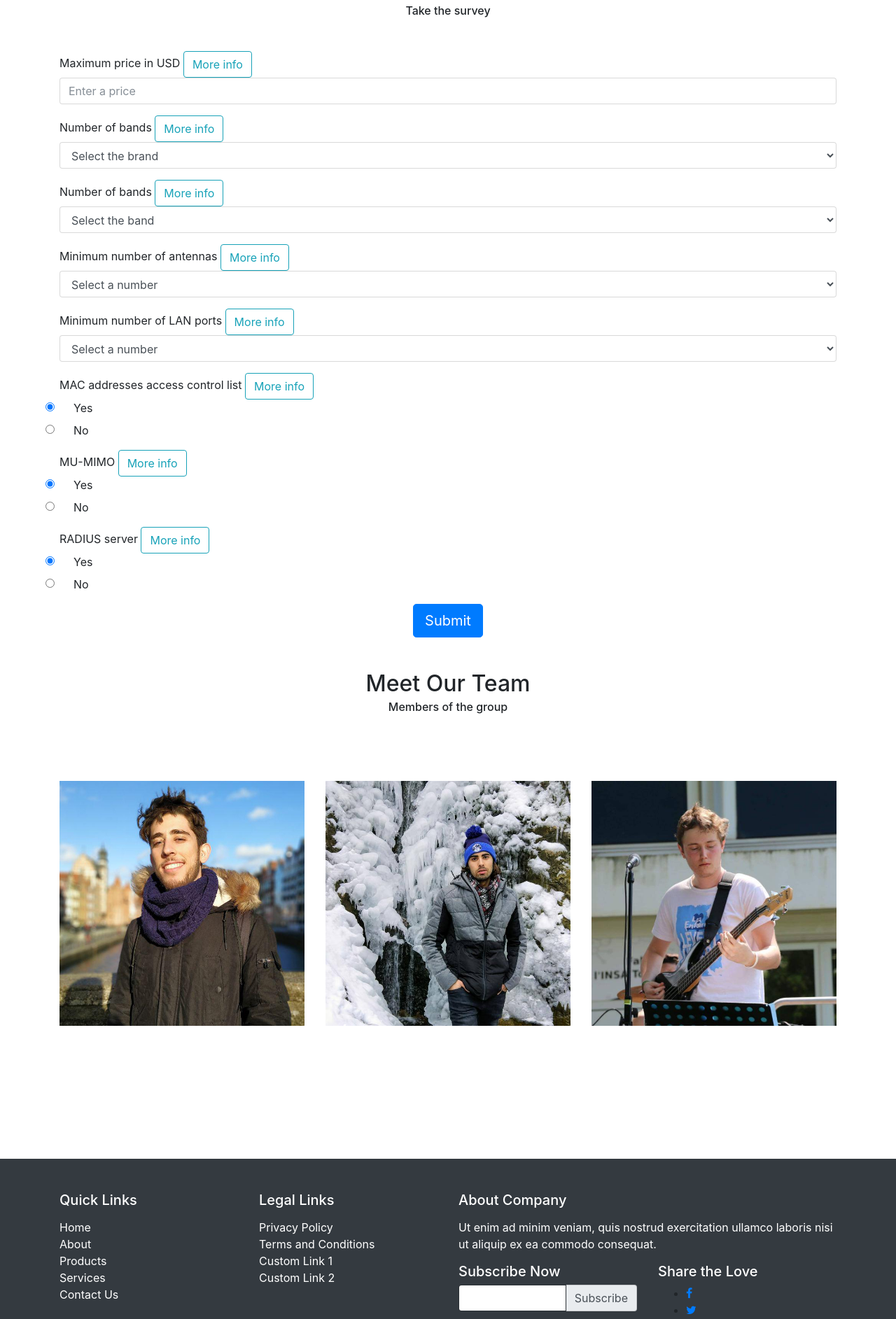
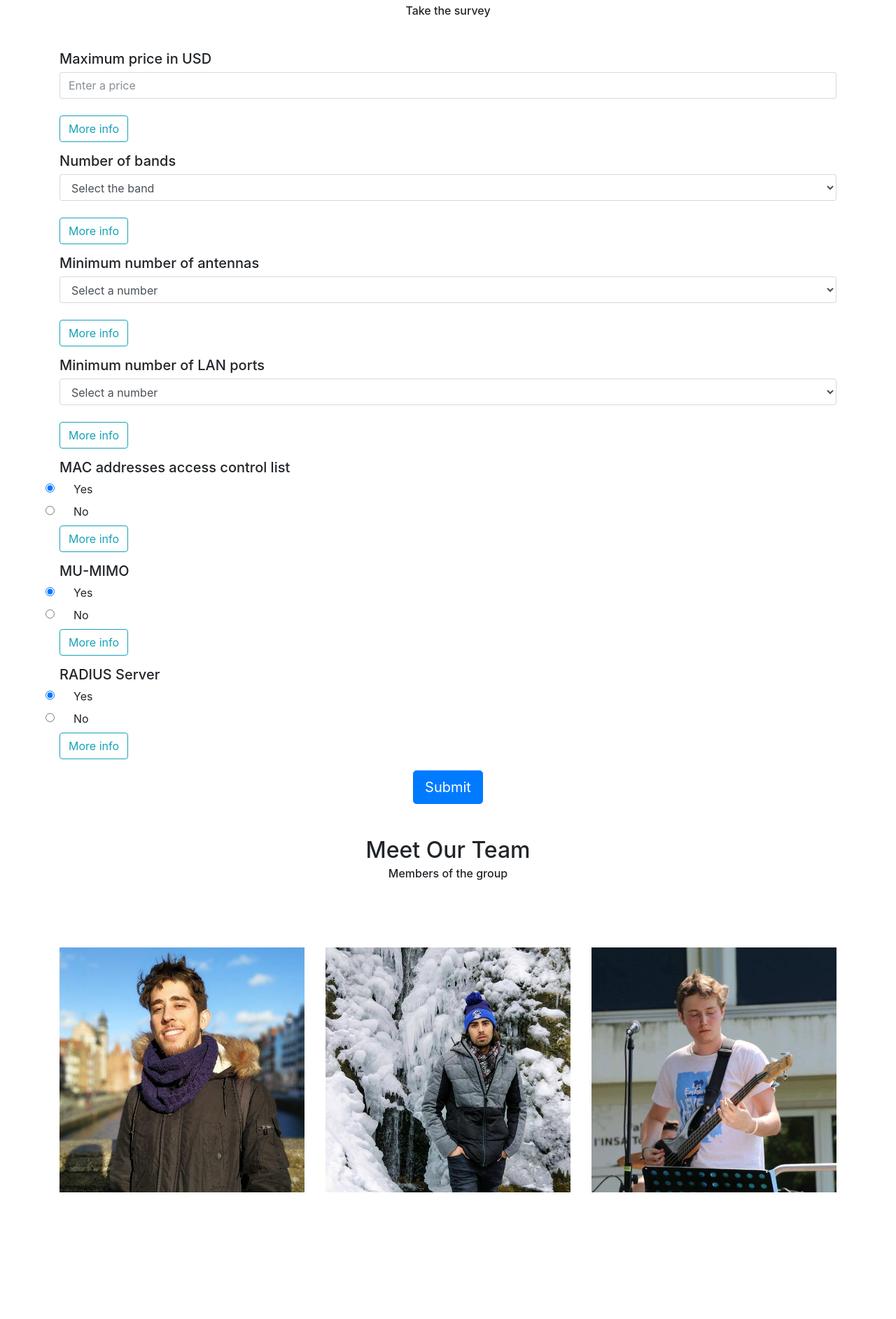
Before and after one commit to lazaropower/securityweb, a CodeIgniter app: page /securityweb/ in a window 1280 px wide. Shown: the part 336-2221 px from the top of the page at 70% size. Run offline with CodeIgniter, Linux system fonts and the light colour scheme; some libraries are stand-ins or nearby versions.

Commit message:
More changes in form, added functionality to obtain routers from database, other minimun changes

```diff
--- a/application/controllers/General.php
+++ b/application/controllers/General.php
@@ -22,10 +22,79 @@ class General extends CI_Controller {
 	    $this->parser->parse('general/index', $data);
 	}
 
-    public function check()
+    public function results()
     {
-        $results = $_POST;
-        var_dump($results);
+        $data = array ('url' => base_url());
+        $this->parser->parse('general/results', $data);
+    }
+
+    public function test()
+    {
+       $array = array ('brand' => 'Asus');
+       $result = $this->bbdd->getRowsWhere('routers', $array);
+
+       foreach ($result as $res)
+       {
+           echo $res->id;
+
+       }
+    }
+
+    private function validateForm($form)
+    {
+        //We obtain the data from the form and validate it
+        if (empty($form['max-price'])) //No max price entered
+            $maxPrice = 400;
+        else $maxPrice = $form['max-price'];
+
+        if (empty($form['bandsSelect']))
+            $bands = 1;
+        else $bands = $form['bandsSelect'][0]; //To take only the first char of the string
+
+        if (empty($form['antennasSelect']))
+            $antennas = 2;
+        else $antennas = $form['antennasSelect'];
+
+        if (empty($form['portsSelect']))
+            $ports = 3;
+        else $ports = $form['portsSelect'];
+
+        if ($form['macAclRadios'] == 'no') //Search for the ones who have it and don't have it
+            $MAC_ACL = 0;
+        else $MAC_ACL = 1;  //Search for the ones who only have it
+
+        if ($form['muMimoRadios'] == 'no')
+            $MU_MIMO = 0;
+        else $MU_MIMO = 1;
+
+        if ($form['radiusRadios'] == 'no')
+            $radius = 0;
+        else $radius = 1;
+
+        $array = array (
+            'band >=' => $bands,
+            'price <=' => $maxPrice,
+            'numAntennas >=' => $antennas,
+            'numLANPorts >=' => $ports,
+            'MAC_ACL >=' => $MAC_ACL,
+            'MU_MIMO >=' => $MU_MIMO,
+            'radius >=' => $radius
+        );
+
+        return $array;
+    }
+
+    public function search()
+    {
+        $array = $this->validateForm($_POST);
+
+        //We select the routers from database according to array
+        $result = $this->bbdd->getRowsWhere('routers', $array);
+
+        foreach ($result as $res){
+            echo $res->id;
+            echo "\n";
+        }
     }
 
 	public function example()
--- a/application/libraries/Bbdd.php
+++ b/application/libraries/Bbdd.php
@@ -19,4 +19,9 @@ class Bbdd
     {
         return $this->CI->db->where('id', $id)->get($table)->row();
     }
+
+    public function getRowsWhere($table, $array)
+    {
+        return $this->CI->db->where($array)->get($table)->result();
+    }
 }
--- a/application/views/general/index.php
+++ b/application/views/general/index.php
@@ -1,3 +1,30 @@
+<!-- Top navigation -->
+<nav class="navbar navbar-expand-md fixed-top top-nav">
+    <div class="container">
+        <a class="navbar-brand" href="{url}"><strong>Find your Router</strong></a>
+        <button class="navbar-toggler" type="button" data-toggle="collapse" data-target="#navbarSupportedContent"
+                aria-controls="navbarSupportedContent" aria-expanded="false" aria-label="Toggle navigation">
+            <span class="navbar-toggler-icon"><i class="fa fa-bars" aria-hidden="true"></i></span>
+        </button>
+
+        <div class="collapse navbar-collapse" id="navbarSupportedContent">
+            <ul class="navbar-nav ml-auto">
+                <li class="nav-item active">
+                    <a class="nav-link" href="{url}">Home <span class="sr-only">(current)</span></a>
+                </li>
+                <li class="nav-item">
+                    <a class="nav-link" href="#routerfinder">Find your router</a>
+                </li>
+                <li class="nav-item">
+                    <a class="nav-link" href="{url}public/pdf/guide.pdf">Guide</a>
+                </li>
+                <li class="nav-item">
+                    <a class="nav-link" href="#team">Team</a>
+                </li>
+            </ul>
+        </div>
+    </div>
+</nav>
 <!-- Top navigation -->
 <nav class="navbar navbar-expand-md fixed-top top-nav">
     <div class="container">
@@ -71,25 +98,21 @@
             <h6 class="text-underline-primary">Take the survey</h6>
         </div>
         <!-- Form for entering router features -->
-        <form id="router-form" action="{url}general/check" method="POST">
+        <form id="router-form" action="{url}general/search" method="POST">
 
             <!-- Price (number input. TODO: convert to sliding control, elegant and no need to check the format) -->
             <div class="form-group">
-                <label for="price">Maximum price in USD</label>
+                <h5 class="form-text" for="price">Maximum price in USD</h5>
+                <input type="number" class="form-control" name="max-price" placeholder="Enter a price"><br>
                 <!-- Button trigger modal -->
                 <button type="button" class="btn btn-outline-info" data-toggle="modal" data-target="#priceModal">
                     More info
                 </button>
-                <input type="number" class="form-control" name="price" placeholder="Enter a price">
             </div>
 
             <!-- Brand (9 options) -->
-            <div class="form-group">
-                <label for="model">Number of bands</label>
-                <!-- Button trigger modal -->
-                <button type="button" class="btn btn-outline-info" data-toggle="modal" data-target="#brandModal">
-                    More info
-                </button>
+            <!-- <div class="form-group">
+                <h5 class="form-text" for="model">Brand</h5>
                 <select class="form-control" name="brandSelect">
                     <option disabled selected hidden>Select the brand</option>
                     <option>Asus</option>
@@ -101,62 +124,62 @@
                     <option>Jetstream</option>
                     <option>Phicomm</option>
                     <otion>Razer</otion>
-                </select>
-            </div>
+                </select><br>
+                Button trigger modal
+                <button type="button" class="btn btn-outline-info" data-toggle="modal" data-target="#brandsModal">
+                    More info
+                </button>
+            </div> TODO: Change to select between 0-9 options instead of select only one -->
 
             <!-- Bands (3 options) -->
             <div class="form-group">
-                <label for="bands">Number of bands</label>
-                <!-- Button trigger modal -->
-                <button type="button" class="btn btn-outline-info" data-toggle="modal" data-target="#bandsModal">
-                    More info
-                </button>
+                <h5 class="form-text" for="bands">Number of bands</h5>
                 <select class="form-control" name="bandsSelect">
                     <option disabled selected hidden>Select the band</option>
                     <option>1 (2.4 Ghz)</option>
                     <option>2 (2.4 GHz + 5 Ghz)</option>
                     <option>3 (2.5 Ghz + 2 * 5 GHz)</option>
-                </select>
+                </select><br>
+                <!-- Button trigger modal -->
+                <button type="button" class="btn btn-outline-info" data-toggle="modal" data-target="#bandsModal">
+                    More info
+                </button>
             </div>
 
             <!-- Minimum number of antennas -->
             <div class="form-group">
-                <label for="antennas">Minimum number of antennas</label>
-                <!-- Button trigger modal -->
-                <button type="button" class="btn btn-outline-info" data-toggle="modal" data-target="#antennasModal">
-                    More info
-                </button>
+                <h5 class="form-tet" for="antennas">Minimum number of antennas</h5>
                 <select class="form-control" name="antennasSelect">
                     <option disabled selected hidden>Select a number</option>
                     <option>2</option>
                     <option>3</option>
                     <option>4</option>
-                </select>
+                </select><br>
+                <!-- Button trigger modal -->
+                <button type="button" class="btn btn-outline-info" data-toggle="modal" data-target="#antennasModal">
+                    More info
+                </button>
             </div>
 
             <!-- Minimum number of LAN ports -->
             <div class="form-group">
-                <label for="ports">Minimum number of LAN ports</label>
-                <!-- Button trigger modal -->
-                <button type="button" class="btn btn-outline-info" data-toggle="modal" data-target="#portsModal">
-                    More info
-                </button>
+                <h5 class="form-text" for="ports">Minimum number of LAN ports</h5>
                 <select class="form-control" name="portsSelect">
                     <option disabled selected hidden>Select a number</option>
                     <option>3</option>
                     <option>4</option>
                     <option>6</option>
                     <option>8</option>
-                </select>
+                </select><br>
+                <!-- Button trigger modal -->
+                <button type="button" class="btn btn-outline-info" data-toggle="modal" data-target="#portsModal">
+                    More info
+                </button>
             </div>
 
             <!-- MAC ACLs (yes/no) -->
             <div class="form-group">
-                <label for="ports">MAC addresses access control list</label>
-                <!-- Button trigger modal -->
-                <button type="button" class="btn btn-outline-info" data-toggle="modal" data-target="#MacAclModal">
-                    More info
-                </button>
+                <h5 class="form-text" for="ports">MAC addresses access control list</h5>
                 <!-- Yes/no checks -->
                 <div class="form-check">
                     <input class="form-check-input" type="radio" name="macAclRadios" id="MacAclRadios1" value="yes"
@@ -171,15 +194,15 @@
                         No
                     </label>
                 </div>
+                <!-- Button trigger modal -->
+                <button type="button" class="btn btn-outline-info" data-toggle="modal" data-target="#MacAclModal">
+                    More info
+                </button>
             </div>
 
             <!-- MU-MIMO (yes/no) -->
             <div class="form-group">
-                <label for="ports">MU-MIMO</label>
-                <!-- Button trigger modal -->
-                <button type="button" class="btn btn-outline-info" data-toggle="modal" data-target="#MuMimoModal">
-                    More info
-                </button>
+                <h5 class="form-text" for="ports">MU-MIMO</h5>
                 <!-- Yes/no checks -->
                 <div class="form-check">
                     <input class="form-check-input" type="radio" name="muMimoRadios" id="MuMimoRadios1" value="yes"
@@ -194,29 +217,32 @@
                         No
                     </label>
                 </div>
+                <!-- Button trigger modal -->
+                <button type="button" class="btn btn-outline-info" data-toggle="modal" data-target="#MuMimoModal">
+                    More info
+                </button>
             </div>
-
             <!-- RADIUS (yes/no) -->
             <div class="form-group">
-                <label for="ports">RADIUS server</label>
+                <h5 class="form-text" for="ports">RADIUS Server</h5>
+                <!-- Yes/no checks -->
+                <div class="form-check">
+                    <input class="form-check-input" type="radio" name="radiusRadios" id="RadiusRadios1" value="yes"
+                           checked>
+                    <label class="form-check-label" for="MuMimoRadios1">
+                        Yes
+                    </label>
+                </div>
+                <div class="form-check">
+                    <input class="form-check-input" type="radio" name="radiusRadios" id="RadiusRadios2" value="no">
+                    <label class="form-check-label" for="MuMimoRadios2">
+                        No
+                    </label>
+                </div>
                 <!-- Button trigger modal -->
                 <button type="button" class="btn btn-outline-info" data-toggle="modal" data-target="#RadiusModal">
                     More info
                 </button>
-                <!-- Yes/no checks -->
-                <div class="form-check">
-                    <input class="form-check-input" type="radio" name="radiusRadios" id="RadiusRadios1" value="yes"
-                           checked>
-                    <label class="form-check-label" for="RadiusRadios1">
-                        Yes
-                    </label>
-                </div>
-                <div class="form-check">
-                    <input class="form-check-input" type="radio" name="RadiusRadios" id="RadiusRadios2" value="no">
-                    <label class="form-check-label" for="RadiusRadios2">
-                        No
-                    </label>
-                </div>
             </div>
         </form>
     </div>
@@ -243,6 +269,26 @@
                     <p>Here you define the maximum price you are willing to pay for your new router. All the
                         suggested routers will cost that or less. Take into account that if you set a price
                         that is too small, you may not find any router fitting your needs.</p>
+                </div>
+                <div class="modal-footer">
+                    <button type="button" class="btn btn-secondary" data-dismiss="modal">Close</button>
+                </div>
+            </div>
+        </div>
+    </div>
+    <!-- Brands -->
+    <div class="modal fade" id="brandsModal" tabindex="-1" role="dialog"
+         aria-labelledby="brandsModalLabel" aria-hidden="true">
+        <div class="modal-dialog" role="document">
+            <div class="modal-content">
+                <div class="modal-header">
+                    <h5 class="modal-title" id="brandsModalLabel">Brand of the router</h5>
+                    <button type="button" class="close" data-dismiss="modal" aria-label="Close">
+                        <span aria-hidden="true">&times;</span>
+                    </button>
+                </div>
+                <div class="modal-body">
+                    <p>TODO: Explain router's brand.</p>
                 </div>
                 <div class="modal-footer">
                     <button type="button" class="btn btn-secondary" data-dismiss="modal">Close</button>
@@ -292,11 +338,11 @@
     </div>
     <!-- LAN ports -->
     <div class="modal fade" id="portsModal" tabindex="-1" role="dialog"
-         aria-labelledby="PortsModalLabel" aria-hidden="true">
+         aria-labelledby="portsModalLabel" aria-hidden="true">
         <div class="modal-dialog" role="document">
             <div class="modal-content">
                 <div class="modal-header">
-                    <h5 class="modal-title" id="PortsModalLabel">Minimum number of LAN ports</h5>
+                    <h5 class="modal-title" id="portsModalLabel">Minimum number of LAN ports</h5>
                     <button type="button" class="close" data-dismiss="modal" aria-label="Close">
                         <span aria-hidden="true">&times;</span>
                     </button>
@@ -370,17 +416,7 @@
             </div>
         </div>
     </div>
-
-
-
-
-
-
 </section>
-
-
-
-
 <!---------------------->
 <!-- team style 1 -->
 <section class="team-section py-5" id="team">
--- /dev/null
+++ b/application/views/general/results.php
@@ -0,0 +1 @@
+<h1>Results from the search</h1>
```
